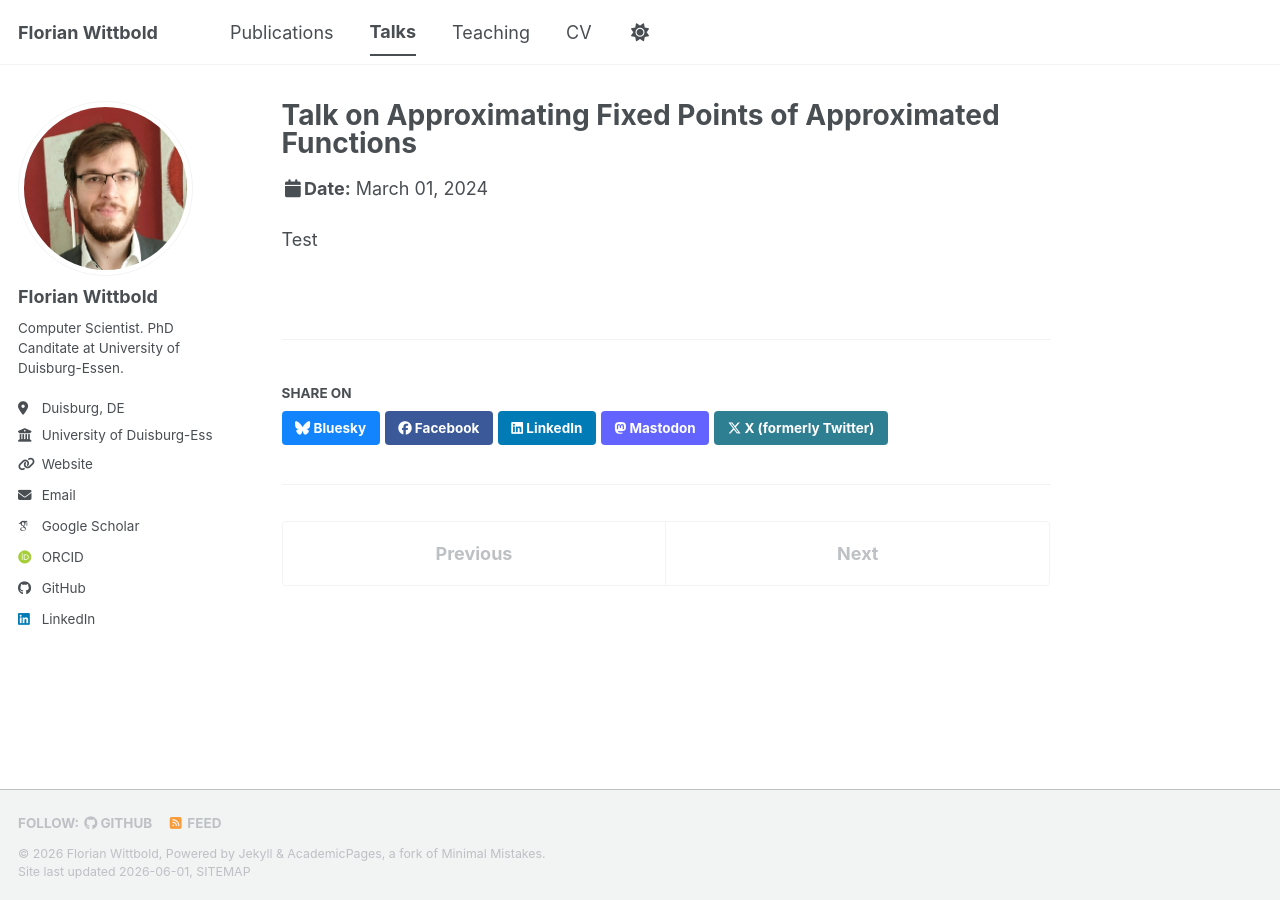
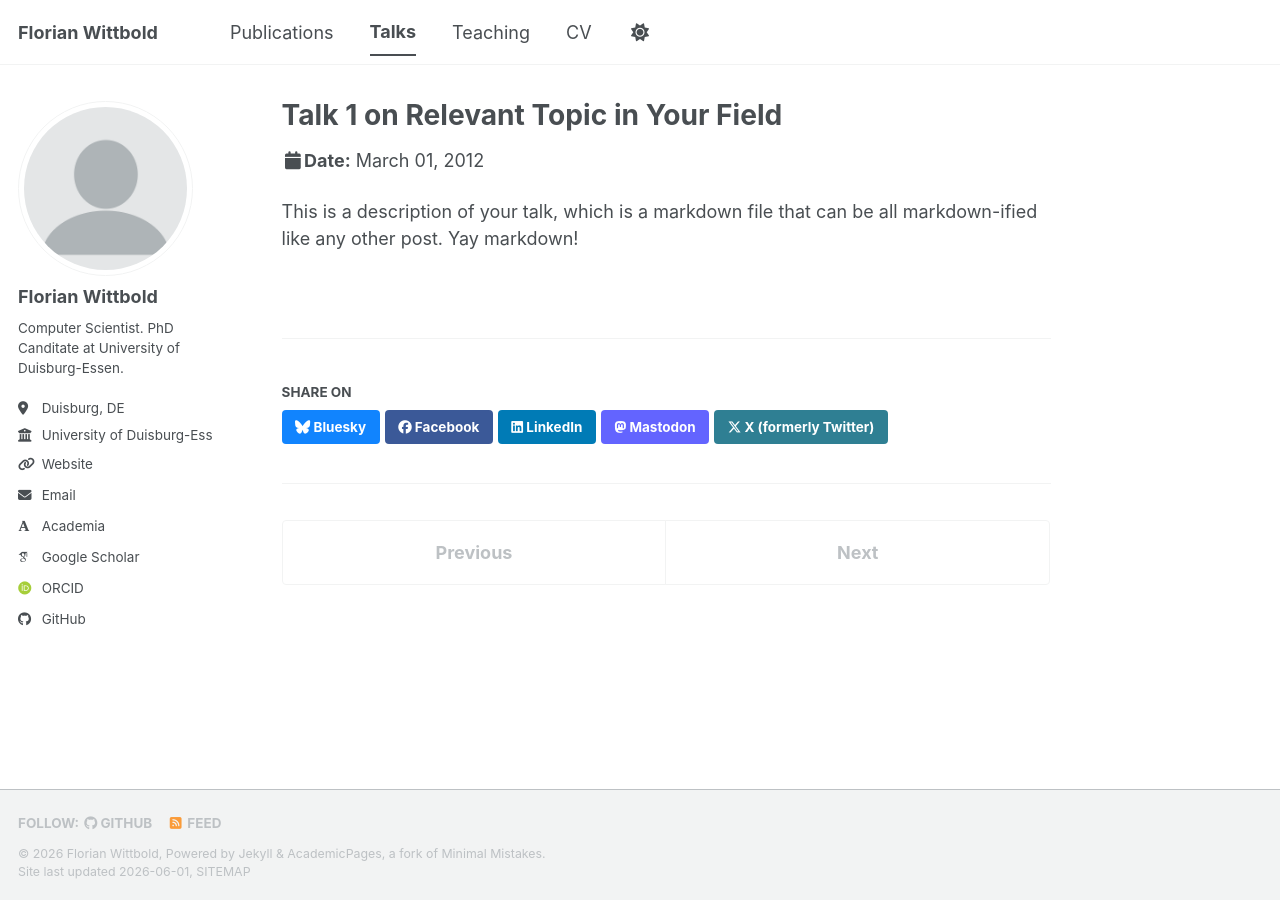
Before and after one commit to flo-witt/flo-witt.github.io, a Jekyll site: the page built from _talks/2012-03-01-talk-1.md, in a window 1280 px wide. Built offline with Jekyll 4.4.1, drawn with Linux system fonts in a browser that asks for light colours; some web fonts are replaced; a script bundle is joined from its source files by our own code; library files that are not in the unit come from our copies.

```diff
--- a/_config.yml
+++ b/_config.yml
@@ -33,12 +33,12 @@ author:
   email            : "florian.wittbold@uni-due.de"
 
   # Academic websites
-  academia         : # URL
+  academia         : "https://www.uni-due.de/theoinf/people/wittbold.php"
   arxiv            : # URL - Update with the correct link to your profile
-  googlescholar    : "https://scholar.google.com/citations?user=q6GFL3wAAAAJ"
+  googlescholar    : "https://scholar.google.com/citations?user=PS_CX0AAAAAJ"
   inspire-hep      : # URL
   impactstory      : # URL
-  orcid            : "https://orcid.org/0000-0001-8307-503X"
+  orcid            : "https://orcid.org/yourorcidurl"
   semantic         : # URL
   ssrn             : # URL
   pubmed           : # URL
@@ -66,7 +66,7 @@ author:
   keybase          : # Username
   instagram        : # Username
   lastfm           : # Username
-  linkedin         : "Florian Wittbold"
+  linkedin         : # Username
   mastodon         : # URL
   medium           : # URL
   pinterest        : # Username
--- a/_talks/2012-03-01-talk-1.md
+++ b/_talks/2012-03-01-talk-1.md
@@ -1,11 +1,11 @@
 ---
-title: "Talk on Approximating Fixed Points of Approximated Functions"
+title: "Talk 1 on Relevant Topic in Your Field"
 collection: talks
 type: "Talk"
 permalink: /talks/2012-03-01-talk-1
-venue: "ISTA Vienna"
-date: 2024-03-01
-location: "Vienna, Austria"
+venue: "UC San Francisco, Department of Testing"
+date: 2012-03-01
+location: "San Francisco, CA, USA"
 ---
 
-Test
+This is a description of your talk, which is a markdown file that can be all markdown-ified like any other post. Yay markdown!
```
Also changed, not shown: images/profile.png.
